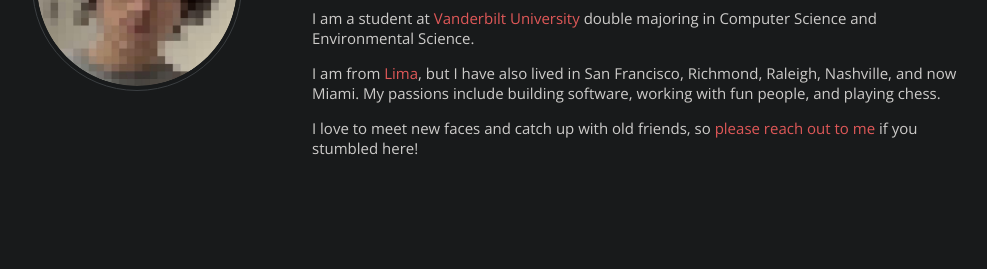
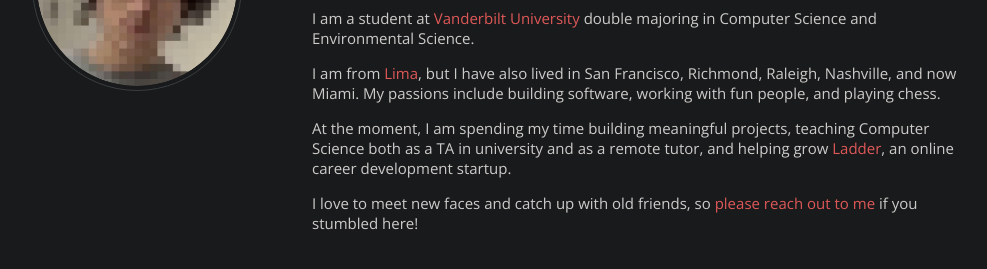
Before and after one commit to qe/qe.github.io, a plain HTML site: page index.html in a window 1280 px wide. Shown: the part 219-488 px from the top of the page, without its empty margins (148-1135 px from the left). Drawn offline with nearby package versions, Linux system fonts and the light colour scheme.

Commit message:
Adding more to intro

```diff
--- a/index.html
+++ b/index.html
@@ -134,6 +134,12 @@
         </p>
 
         <p>
+        At the moment, I am spending my time building meaningful projects, teaching Computer
+        Science both as a TA in university and as a remote tutor, and helping grow
+        <a href = "https://ladder.to/">Ladder</a>, an online career development startup.
+        </p>
+
+        <p>
         I love to meet new faces and catch up with old friends, so
         <a href = "mailto: alex.ismodes@vanderbilt.edu">please reach out to me</a> if you
         stumbled here!
```
